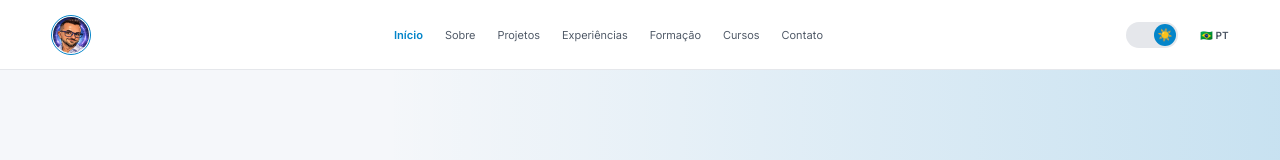
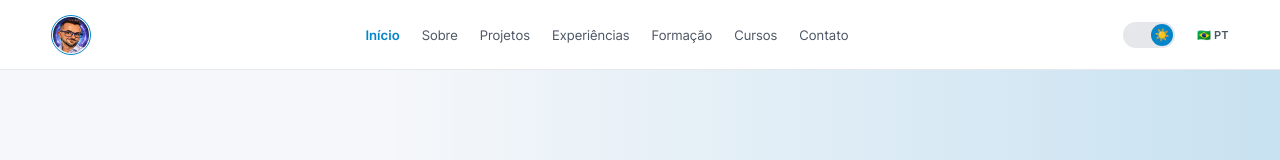
Before and after one commit to RafaelBiatoAzevedo/portfolio, a React (Vite) app: page / in a window 1280 px wide. Shown: the top 160 px of the page. Built offline with nearby package versions, Linux system fonts and the light colour scheme.

Commit message:
feat: add news

```diff
--- a/src/components/NavBar/index.tsx
+++ b/src/components/NavBar/index.tsx
@@ -21,21 +21,30 @@ import { useTranslation } from "react-i18next";
 import profile from "../../assets/caricature.png";
 import { useEffect, useState } from "react";
 import { SocialLinks } from "../SocialLinks";
+import {
+  FiAward,
+  FiBookOpen,
+  FiBriefcase,
+  FiGrid,
+  FiHome,
+  FiMail,
+  FiUser,
+} from "react-icons/fi";
 
 interface NavbarProps {
   toggleTheme: () => void;
   theme: string;
 }
 
-const sections = [
-  "hero",
-  "about",
-  "projects",
-  "experiences",
-  "education",
-  "courses",
-  "contact",
-];
+const sectionAndIcons = {
+  hero: FiHome,
+  about: FiUser,
+  projects: FiGrid,
+  experiences: FiBriefcase,
+  education: FiBookOpen,
+  courses: FiAward,
+  contact: FiMail,
+};
 
 export const Navbar = ({ toggleTheme, theme }: NavbarProps) => {
   const [active, setActive] = useState("hero");
@@ -56,7 +65,7 @@ export const Navbar = ({ toggleTheme, theme }: NavbarProps) => {
       },
     );
 
-    sections.forEach((id) => {
+    Object.keys(sectionAndIcons).forEach((id) => {
       const el = document.getElementById(id);
       if (el) observer.observe(el);
     });
@@ -81,9 +90,14 @@ export const Navbar = ({ toggleTheme, theme }: NavbarProps) => {
 
       <DesktopOnly>
         <Menu>
-          {sections.map((id) => (
-            <MenuItem key={id} as="a" href={`#${id}`} $active={active === id}>
-              {t(`nav.${id}`)}
+          {Object.keys(sectionAndIcons).map((name) => (
+            <MenuItem
+              key={name}
+              as="a"
+              href={`#${name}`}
+              $active={active === name}
+            >
+              {t(`nav.${name}`)}
             </MenuItem>
           ))}
         </Menu>
@@ -113,17 +127,20 @@ export const Navbar = ({ toggleTheme, theme }: NavbarProps) => {
 
       <MobileMenu $open={isOpen}>
         <MenuWrapper>
-          {sections.map((id) => (
-            <MenuItem
-              key={id}
-              as="a"
-              href={`#${id}`}
-              $active={active === id}
-              onClick={handleClick}
-            >
-              {t(`nav.${id}`)}
-            </MenuItem>
-          ))}
+          {Object.entries(sectionAndIcons).map(([name, Icon]) => {
+            return (
+              <MenuItem
+                key={name}
+                as="a"
+                href={`#${name}`}
+                $active={active === name}
+                onClick={handleClick}
+              >
+                <Icon />
+                {t(`nav.${name}`)}
+              </MenuItem>
+            );
+          })}
 
           <ActionsWrapper>
             <ThemeSwitch onClick={toggleTheme}>
--- a/src/components/NavBar/styles.ts
+++ b/src/components/NavBar/styles.ts
@@ -57,7 +57,10 @@ export const Menu = styled.ul`
 `;
 
 export const MenuItem = styled.a<{ $active?: boolean }>`
-  font-size: 1rem;
+  display: flex;
+  align-items: center;
+  gap: 1rem;
+  font-size: 1.2rem;
   cursor: pointer;
   text-decoration: none;
 
@@ -119,11 +122,13 @@ export const SwitchCircle = styled.span<{ themeMode: string }>`
 `;
 
 export const LanguageButton = styled.button`
+  display: flex;
+  align-items: center;
   background: none;
   border: none;
   cursor: pointer;
 
-  font-size: 0.9rem;
+  font-size: 1rem;
   font-weight: 600;
 
   color: ${({ theme }) => theme.colors.textSoft};
```
